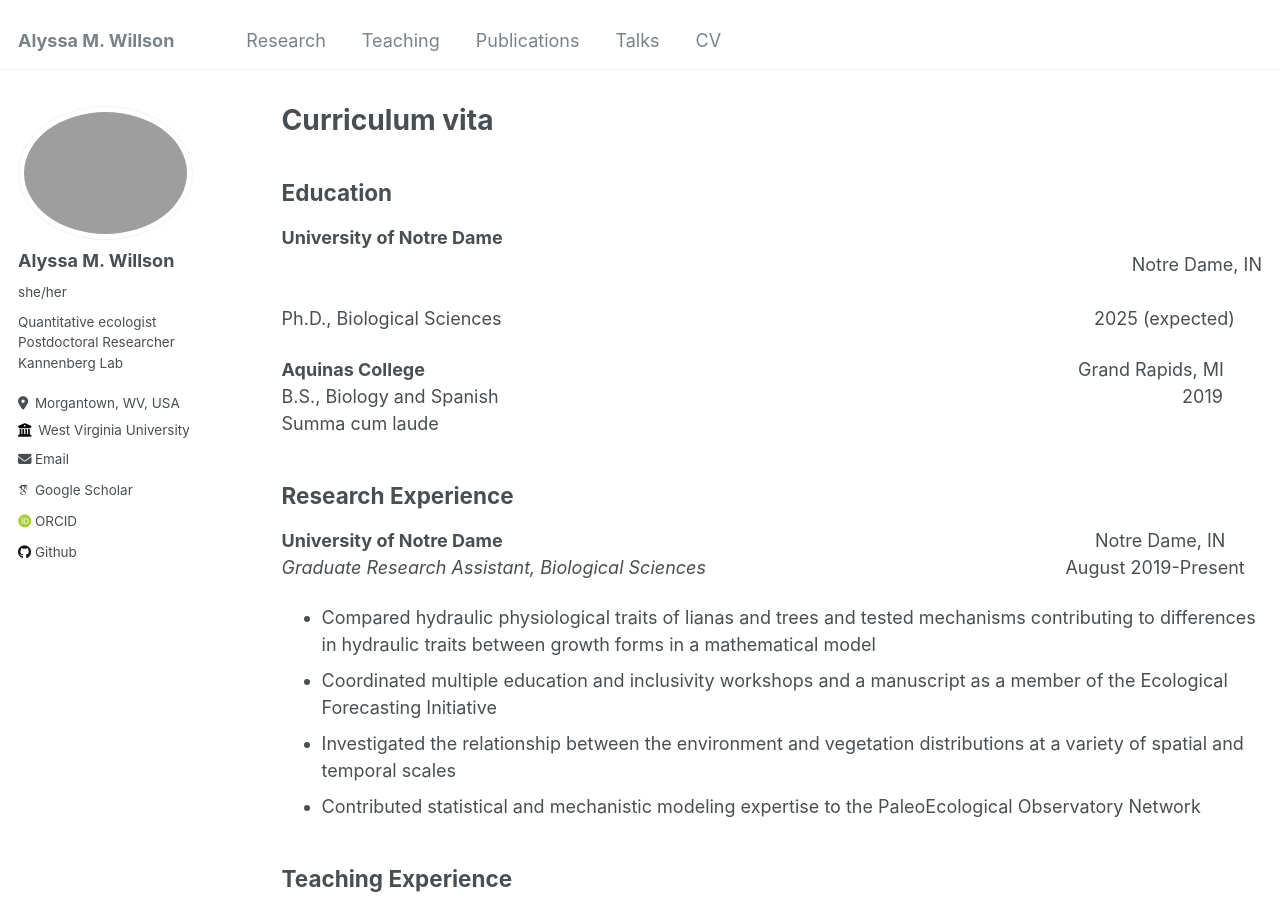
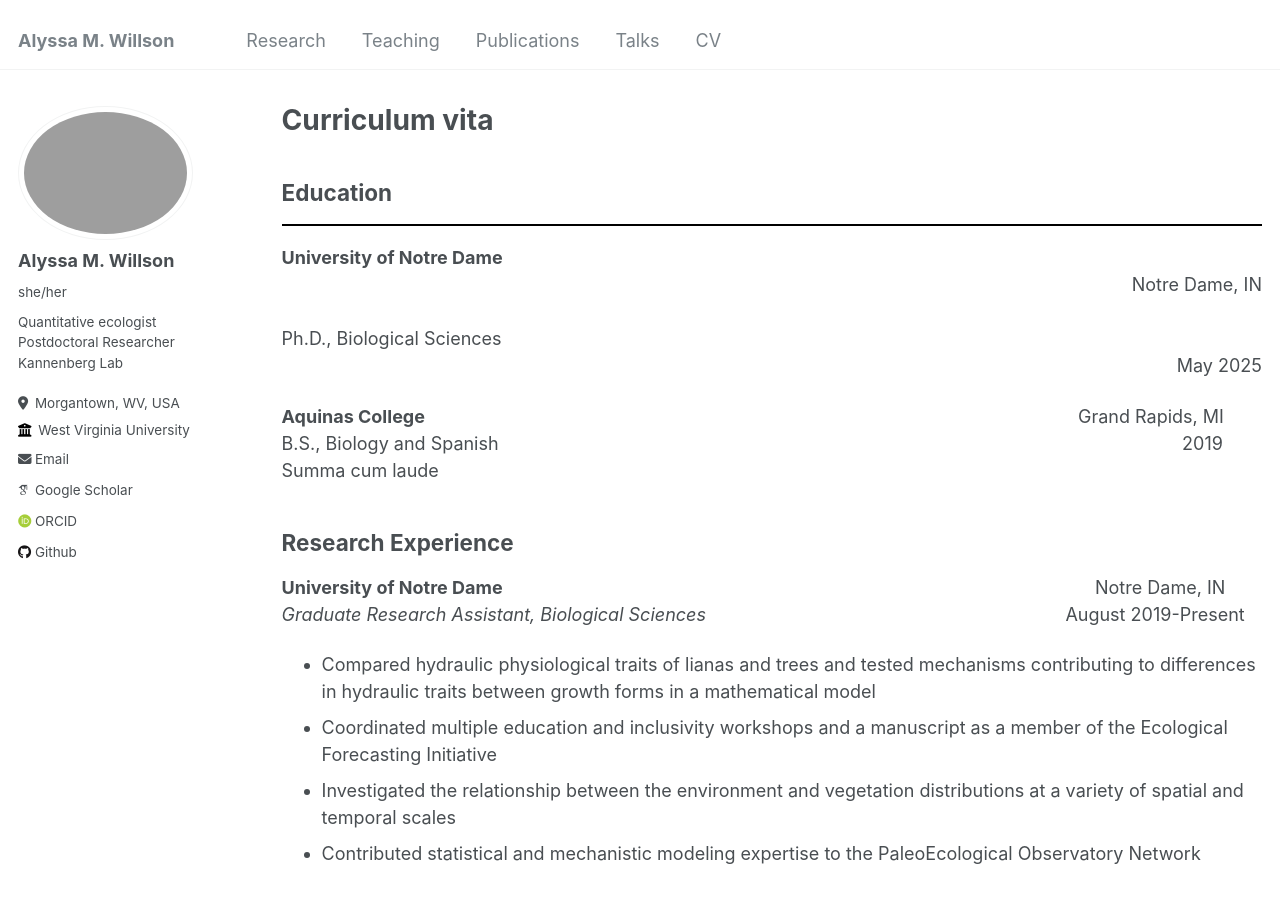
Before and after one commit to amwillson/amwillson.github.io, a Jekyll site: the page built from _pages/cv.md, in a window 1280 px wide and 900 px high. Built offline with Jekyll 4.4.1, drawn with Linux system fonts in a browser that asks for light colours; some web fonts are replaced.

Commit message:
testing formatting of CV

```diff
--- a/_pages/cv.md
+++ b/_pages/cv.md
@@ -13,9 +13,9 @@ editor_options:
 {% include base_path %}
 
 ## Education
-
+<hr style='width:100%; border:1px solid #000;'>
 **University of Notre Dame** <span style="display:block; text-align:right;">Notre Dame, IN</span> \
-Ph.D., Biological Sciences                                                                                                                     2025 (expected)
+Ph.D., Biological Sciences <span style="display:block; text-align:right;"> May 2025</span>
 
 **Aquinas College**                                                                                                                                 Grand Rapids, MI\
 B.S., Biology and Spanish                                                                                                                                       2019\
```
